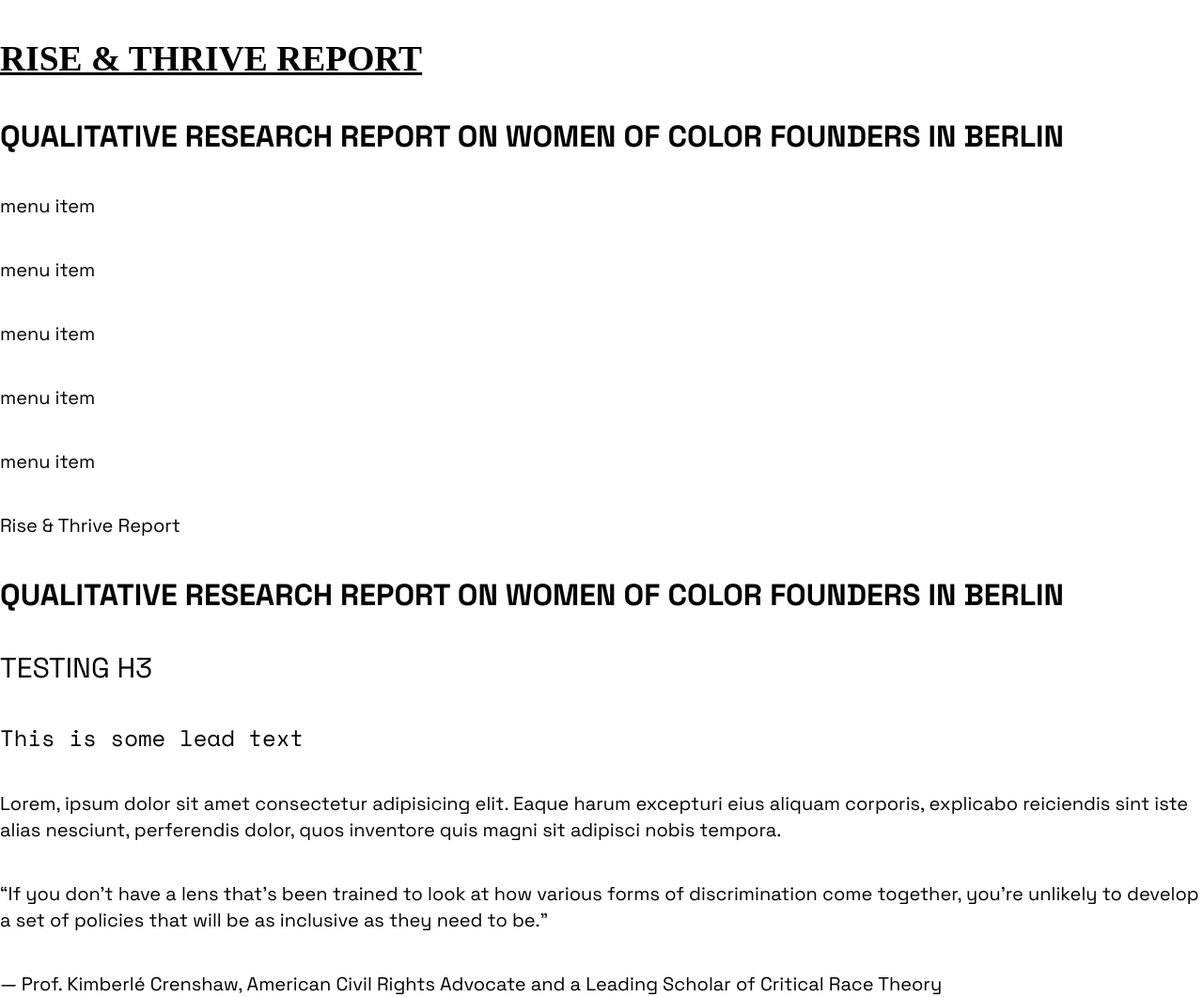
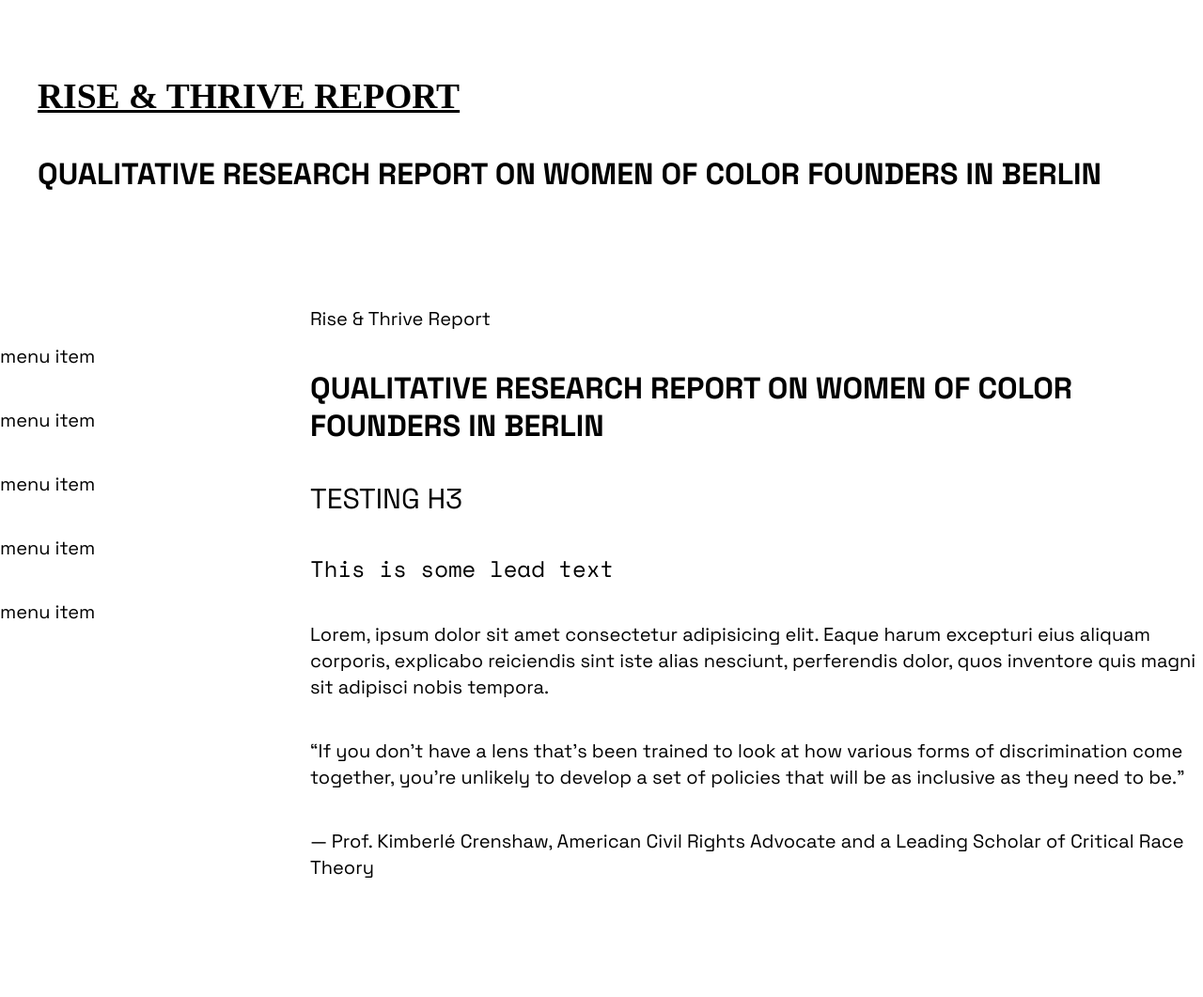
Before and after one commit to Founderland/Report, a Jekyll site: the page built from index.html, in a window 1280 px wide and 1061 px high. Shown: the whole window at 94% size. Built offline with Jekyll 4.4.1, drawn with Linux system fonts in a browser that asks for light colours.

Commit message:
tw build

```diff
--- a/assets/styles/output.css
+++ b/assets/styles/output.css
@@ -551,10 +551,49 @@
   --tw-backdrop-sepia:  ;
 }
 
+.sticky {
+  position: -webkit-sticky;
+  position: sticky;
+}
+
+.top-8 {
+  top: 2rem;
+}
+
+.col-span-3 {
+  grid-column: span 3 / span 3;
+}
+
+.my-8 {
+  margin-top: 2rem;
+  margin-bottom: 2rem;
+}
+
+.mx-auto {
+  margin-left: auto;
+  margin-right: auto;
+}
+
+.hidden {
+  display: none;
+}
+
+.grid-cols-4 {
+  grid-template-columns: repeat(4, minmax(0, 1fr));
+}
+
+.gap-8 {
+  gap: 2rem;
+}
+
 .truncate {
   overflow: hidden;
   text-overflow: ellipsis;
   white-space: nowrap;
+}
+
+.p-8 {
+  padding: 2rem;
 }
 
 .text-3xl {
@@ -719,3 +758,47 @@
 }
 
 /* Components */
+
+@media (min-width: 768px) {
+  .md\:container {
+    width: 100%;
+  }
+
+  @media (min-width: 640px) {
+    .md\:container {
+      max-width: 640px;
+    }
+  }
+
+  @media (min-width: 768px) {
+    .md\:container {
+      max-width: 768px;
+    }
+  }
+
+  @media (min-width: 1024px) {
+    .md\:container {
+      max-width: 1024px;
+    }
+  }
+
+  @media (min-width: 1280px) {
+    .md\:container {
+      max-width: 1280px;
+    }
+  }
+
+  @media (min-width: 1536px) {
+    .md\:container {
+      max-width: 1536px;
+    }
+  }
+
+  .md\:block {
+    display: block;
+  }
+
+  .md\:grid {
+    display: grid;
+  }
+}
```
